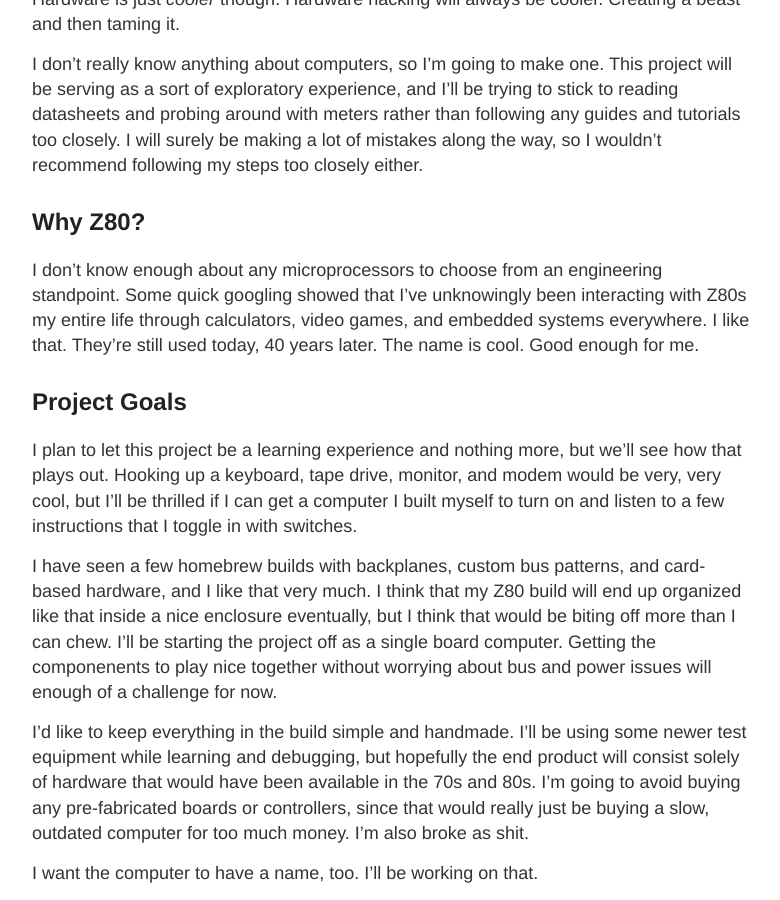
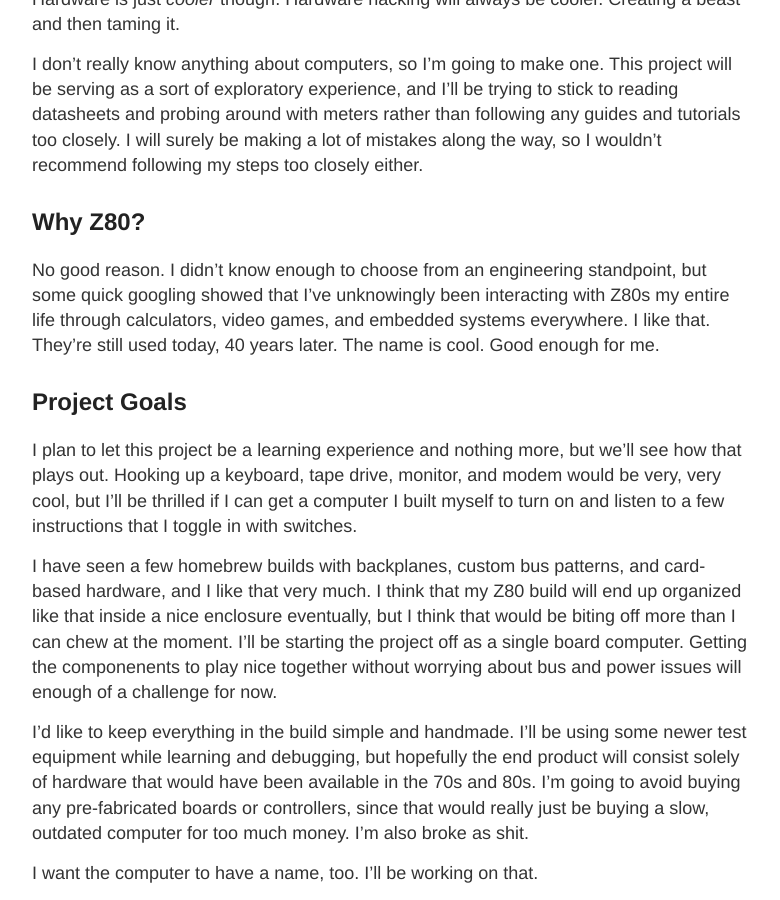
Before and after one commit to thavelka/thavelka.github.io, a Jekyll site: the page built from _posts/2017-09-14-Project-Intro.md, in a window 1280 px wide and 900 px high, scrolled down 898 px. Shown: the whole window, without its empty margins (248-1028 px from the left). Built offline with Jekyll 4.4.1, drawn with Linux system fonts in a browser that asks for light colours.

Commit message:
Update 2017-09-14-Project-Intro.md

```diff
--- a/_posts/2017-09-14-Project-Intro.md
+++ b/_posts/2017-09-14-Project-Intro.md
@@ -13,12 +13,12 @@
 <!--break-->
 
 ## Why Z80?
-I don't know enough about any microprocessors to choose from an engineering standpoint. Some quick googling showed that I've unknowingly been interacting with Z80s my entire life through calculators, video games, and embedded systems everywhere. I like that. They're still used today, 40 years later. The name is cool. Good enough for me.
+No good reason. I didn't know enough to choose from an engineering standpoint, but some quick googling showed that I've unknowingly been interacting with Z80s my entire life through calculators, video games, and embedded systems everywhere. I like that. They're still used today, 40 years later. The name is cool. Good enough for me.
 
 ## Project Goals
 I plan to let this project be a learning experience and nothing more, but we'll see how that plays out. Hooking up a keyboard, tape drive, monitor, and modem would be very, very cool, but I'll be thrilled if I can get a computer I built myself to turn on and listen to a few instructions that I toggle in with switches.
 
-I have seen a few homebrew builds with backplanes, custom bus patterns, and card-based hardware, and I like that very much. I think that my Z80 build will end up organized like that inside a nice enclosure eventually, but I think that would be biting off more than I can chew. I'll be starting the project off as a single board computer. Getting the componenents to play nice together without worrying about bus and power issues will enough of a challenge for now.
+I have seen a few homebrew builds with backplanes, custom bus patterns, and card-based hardware, and I like that very much. I think that my Z80 build will end up organized like that inside a nice enclosure eventually, but I think that would be biting off more than I can chew at the moment. I'll be starting the project off as a single board computer. Getting the componenents to play nice together without worrying about bus and power issues will enough of a challenge for now.
 
 I'd like to keep everything in the build simple and handmade. I'll be using some newer test equipment while learning and debugging, but hopefully the end product will consist solely of hardware that would have been available in the 70s and 80s. I'm going to avoid buying any pre-fabricated boards or controllers, since that would really just be buying a slow, outdated computer for too much money. I'm also broke as shit.
 
```
